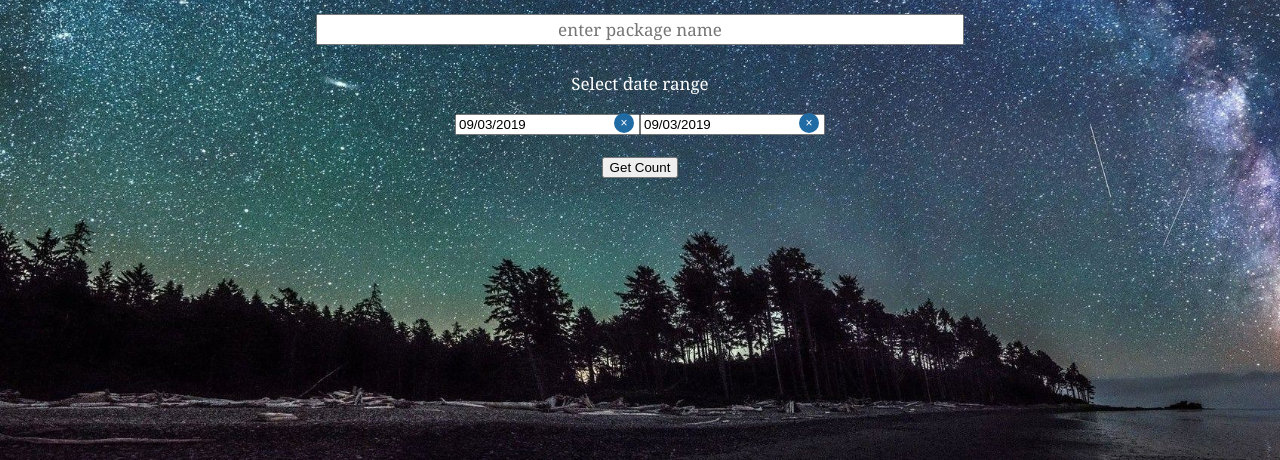
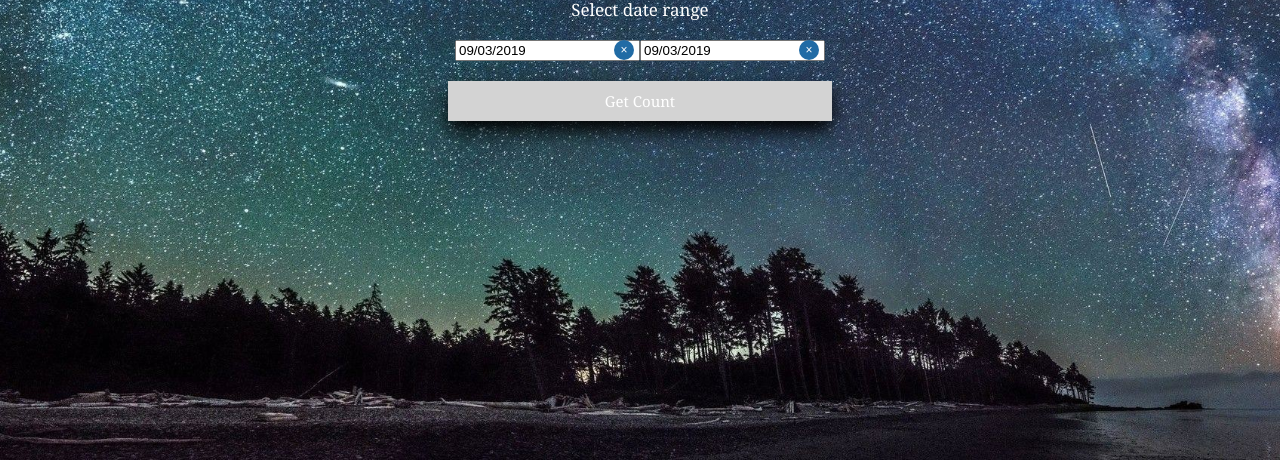
Before and after one commit to PurnimaNaik/npm-package-download-count, a React app: page / in a window 1280 px wide. Shown: the part 355-815 px from the top of the page. Built offline with nearby package versions, Linux system fonts and the light colour scheme.

Commit message:
buttontoggle

```diff
--- a/package.json
+++ b/package.json
@@ -24,10 +24,8 @@
   "homepage": "https://github.com/PurnimaNaik/npm-package-download-count#readme",
   "dependencies": {
     "@babel/preset-react": "^7.0.0",
-    "bootstrap": "^4.3.1",
     "css-loader": "^3.2.0",
     "react": "^16.9.0",
-    "react-bootstrap": "^1.0.0-beta.12",
     "react-datepicker": "^2.9.3",
     "react-dom": "^16.9.0",
     "style-loader": "^1.0.0"
--- a/src/app/index.js
+++ b/src/app/index.js
@@ -3,7 +3,6 @@ import DatePicker from 'react-datepicker';
 import 'react-datepicker/dist/react-datepicker.css';
 import { render } from 'react-dom';
 import style from '../styles/index.css';
-import Button from 'react-bootstrap/Button';
 
 class App extends React.Component {
   constructor() {
@@ -136,14 +135,16 @@ class App extends React.Component {
         </form>
 
 <div className="buttonContainer">
-<Button
+<button
 
           className="button"
           onClick={this.onSubmit}
           variant="success"
-        >
+          disabled={this.state.packageNameInState==""}
+// disabled={false}
+>
           Get Count
-        </Button>
+        </button>
 </div>
 
 
--- a/src/styles/index.css
+++ b/src/styles/index.css
@@ -12,9 +12,11 @@
     align-items: center;
     color:white;
     font-family: Georgia, 'Times New Roman', Times, serif;
+
   }
   .heading{
     font-size: 30px;
+    margin-top: -100px;
   }
   .dateRangeInstruction{
     font-size: 17px;
@@ -28,7 +30,24 @@
     margin-right: 50px;
   }
   .button{
-    /* padding-top: 10px; */
+    padding:10px;
+    width:30vw;
+    box-shadow: 0px 10px 20px black;
+    background-color: #00D5C2;
+    border: none;
+    font-size: 15px;
+    font-family: Georgia, 'Times New Roman', Times, serif;
+    color:white;
+    /* 00D5D1,D5, */
+  }
+  .button:hover{
+    box-shadow: 0px 10px 10px black;
+    font-size: 15px;
+    font-family: Georgia, 'Times New Roman', Times, serif;
+    color:white;
+  }
+  .button:disabled{
+    background-color: lightgray;
   }
   .buttonContainer{
     margin-top: 20px;
```
